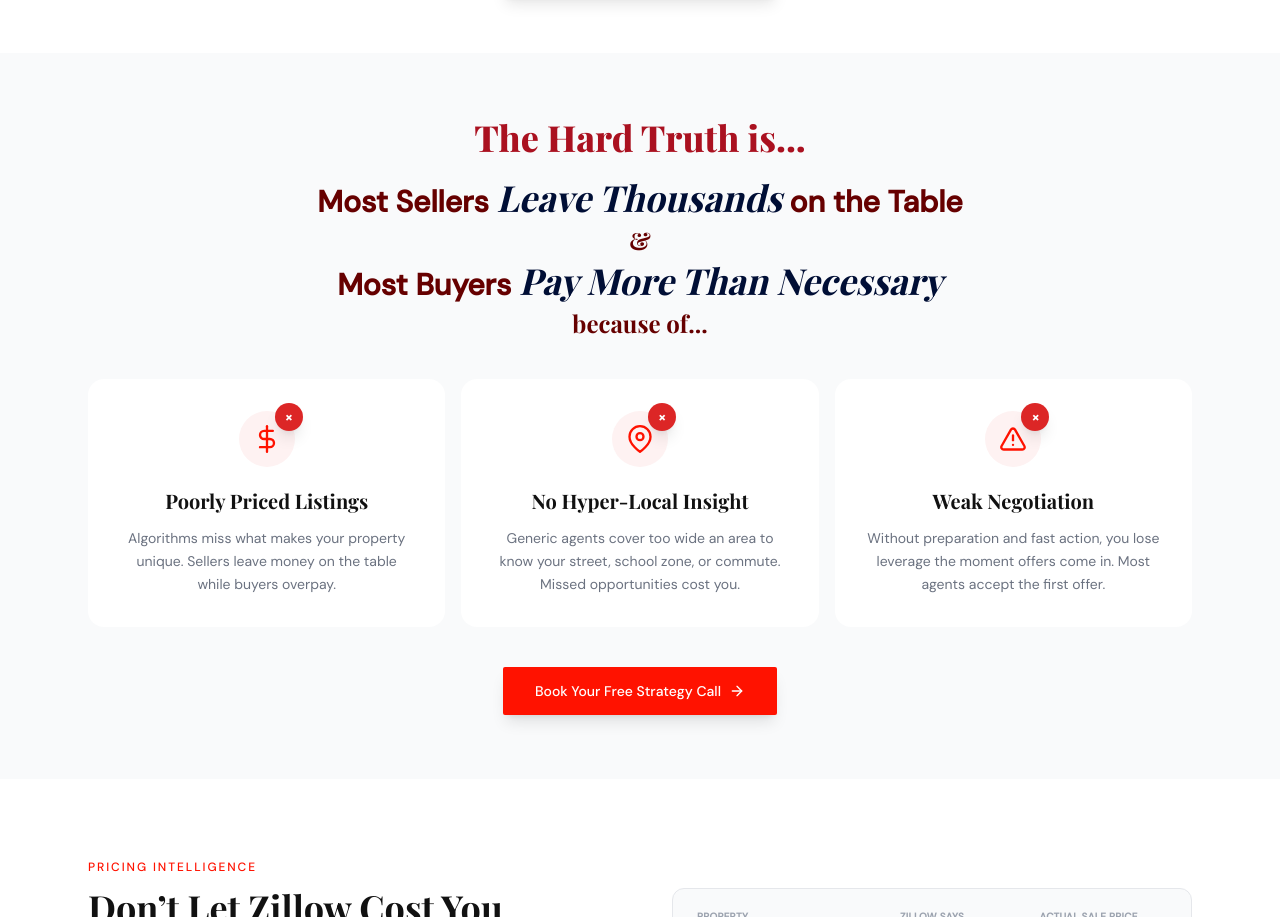
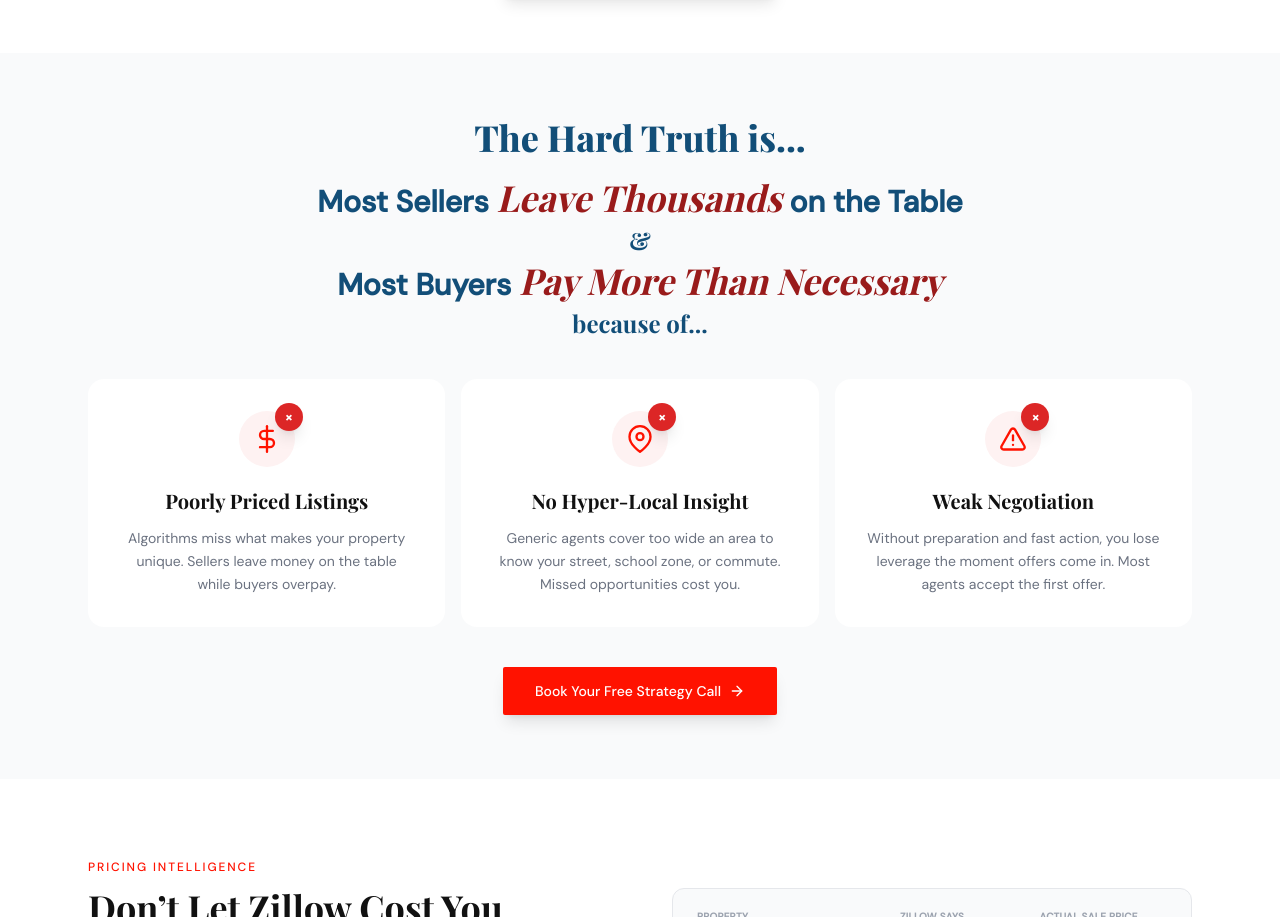
Before and after one commit to mrsellershomes/mrsellers-homes, a plain HTML site: page go.html in a window 1280 px wide. Shown: the part 1276-2193 px from the top of the page. Drawn offline with nearby package versions, Linux system fonts and the light colour scheme; a script that the page names is missing; a web font is replaced by a local one.

Commit message:
Update Hard Truth colors: dark navy #124e78 base, dark red keywords
Co-Authored-By: Claude Opus 4.6 (1M context) <noreply@anthropic.com>

```diff
--- a/go.html
+++ b/go.html
@@ -226,16 +226,16 @@
   <!-- ============ PAIN POINTS / FLOW CHART ============ -->
   <section class="py-12 sm:py-16 bg-gray-50">
     <div class="max-w-5xl mx-auto px-5 sm:px-6 text-center">
-      <h2 class="font-playfair text-3xl md:text-4xl font-black text-[#AA1120] mb-5">The Hard Truth is...</h2>
+      <h2 class="font-playfair text-3xl md:text-4xl font-black text-[#124e78] mb-5">The Hard Truth is...</h2>
       <div class="flex flex-col items-center gap-1 mb-10">
-        <h3 class="text-2xl md:text-3xl font-bold text-[#660000]">
-          Most <strong>Sellers</strong> <span class="font-playfair italic text-[#000e35] text-3xl md:text-4xl">Leave Thousands</span> on the Table
+        <h3 class="text-2xl md:text-3xl font-bold text-[#124e78]">
+          Most <strong>Sellers</strong> <span class="font-playfair italic text-red-800 text-3xl md:text-4xl">Leave Thousands</span> on the Table
         </h3>
-        <p class="font-playfair text-xl md:text-2xl font-bold text-[#660000]">&amp;</p>
-        <h3 class="text-2xl md:text-3xl font-bold text-[#660000]">
-          Most <strong>Buyers</strong> <span class="font-playfair italic text-[#000e35] text-3xl md:text-4xl">Pay More Than Necessary</span>
+        <p class="font-playfair text-xl md:text-2xl font-bold text-[#124e78]">&amp;</p>
+        <h3 class="text-2xl md:text-3xl font-bold text-[#124e78]">
+          Most <strong>Buyers</strong> <span class="font-playfair italic text-red-800 text-3xl md:text-4xl">Pay More Than Necessary</span>
         </h3>
-        <p class="font-playfair text-xl md:text-2xl font-bold text-[#660000]">because of...</p>
+        <p class="font-playfair text-xl md:text-2xl font-bold text-[#124e78]">because of...</p>
       </div>
     </div>
     <div class="max-w-6xl mx-auto px-5 sm:px-6">
```
